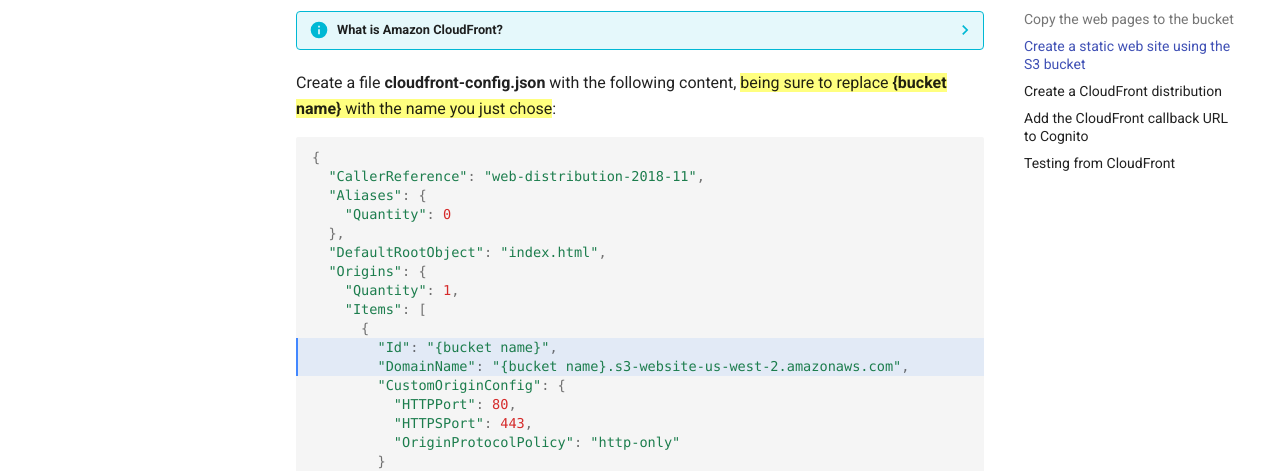
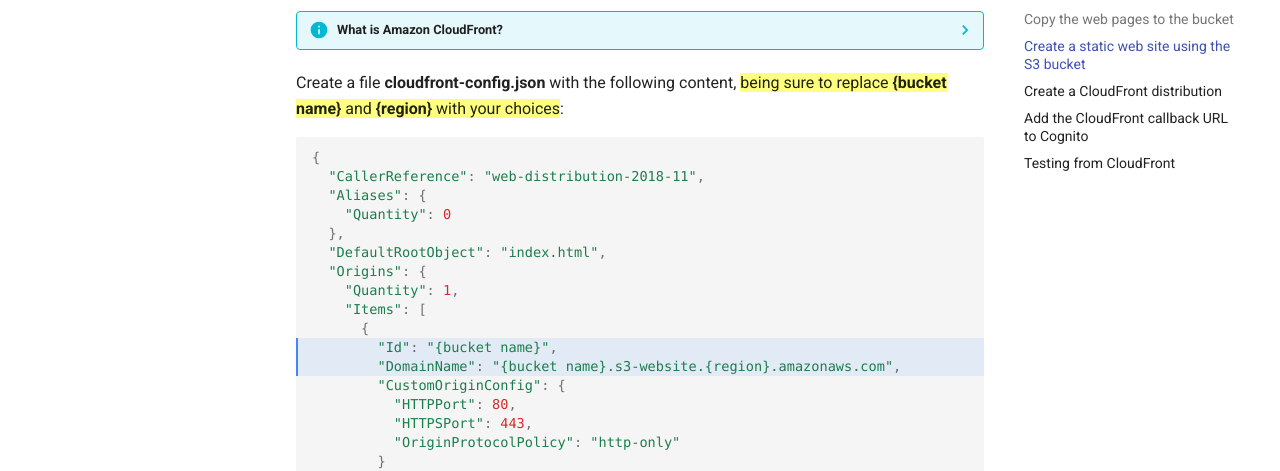
Before and after one commit to xiangshen-dk/workshop-building-secure-apis, an MkDocs documentation site: the page built from docs/static-site.md, in a window 1280 px wide and 900 px high, scrolled down 1803 px. Shown: the part 161-632 px from the top of the window. Built offline with MkDocs 1.6.1 and Material for MkDocs 9.7.7, drawn with Linux system fonts in a browser that asks for light colours; some web fonts are replaced.

Commit message:
bucket update

````diff
--- a/docs/static-site.md
+++ b/docs/static-site.md
@@ -61,7 +61,7 @@ aws s3 website s3://$BUCKET_NAME/ \
 ??? info "What is Amazon CloudFront?"
     Amazon CloudFront is a content delivery network (CDN) service that gives businesses and web application developers an easy and cost effective way to distribute content to end users with low latency and high data transfer speeds. Here, it will also enable HTTPS for our frontend hosted in Amazon S3. For more information, see https://aws.amazon.com/cloudfront/.
 
-Create a file __cloudfront-config.json__ with the following content, ==being sure to replace __{bucket name}__ with the name you just chose==:
+Create a file __cloudfront-config.json__ with the following content, ==being sure to replace __{bucket name}__ and __{region}__ with your choices==:
 
 ```javascript hl_lines="11 12 22"
 {
@@ -75,7 +75,7 @@ Create a file __cloudfront-config.json__ with the following content, ==being sur
     "Items": [
       {
         "Id": "{bucket name}",
-        "DomainName": "{bucket name}.s3-website-us-west-2.amazonaws.com",
+        "DomainName": "{bucket name}.s3-website.{region}.amazonaws.com",
         "CustomOriginConfig": {
           "HTTPPort": 80,
           "HTTPSPort": 443,
````
